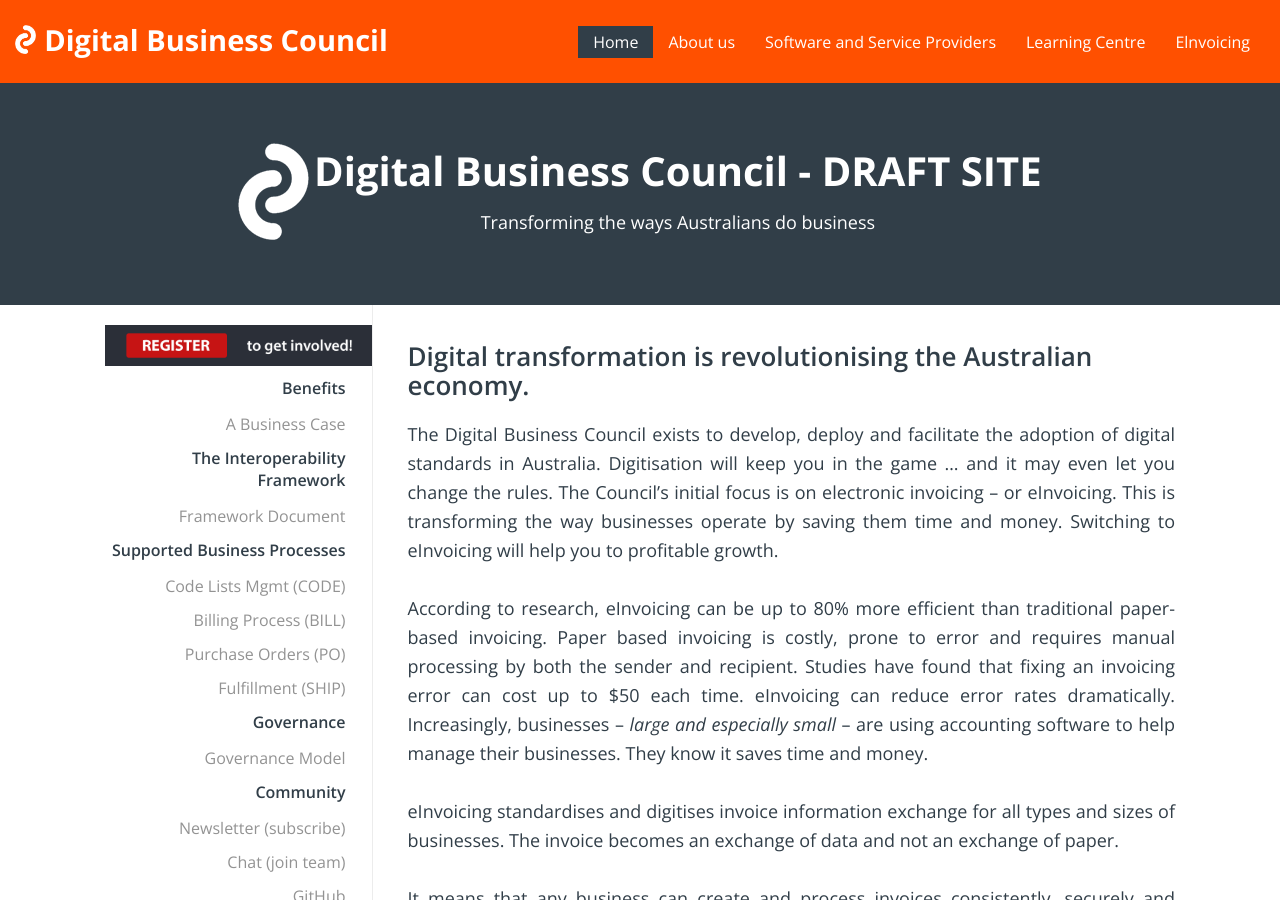
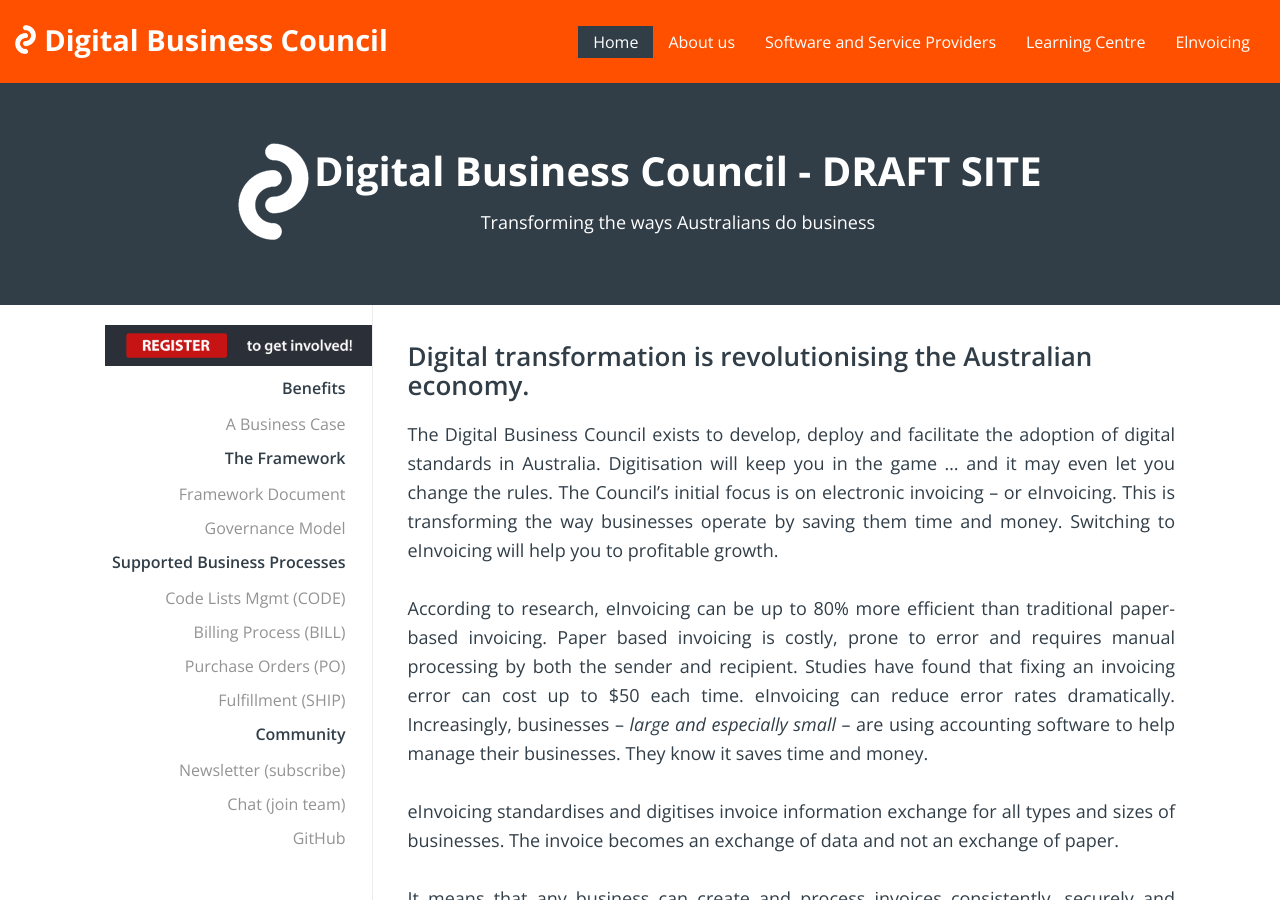
Before and after one commit to Digital-Business-Council/Digital-Business-Council.github.io, a Jekyll site: the page built from index.md, in a window 1280 px wide and 900 px high. Built offline with Jekyll 4.4.1, drawn with Linux system fonts in a browser that asks for light colours.

Commit message:
Update sidebar-menu.html

```diff
--- a/_includes/sidebar-menu.html
+++ b/_includes/sidebar-menu.html
@@ -3,15 +3,14 @@
     {% assign current = page.url | downcase | split: '/' %}
     <li class="menu-title">Benefits</li>
     <li><a {% if current[1] == 'business-case' %}class="active"{% endif %} href="/business-case/">A Business Case</a></li>
-    <li class="menu-title">The Interoperability Framework</li>
+    <li class="menu-title">The Framework</li>
     <li><a {% if current[1] == 'interoperability-framework' %}class="active"{% endif %} href="/interoperability-framework/">Framework Document</a></li>
+    <li><a {% if current[1] == 'governance-model' %}class="active"{% endif %} href="/governance-model/">Governance Model</a></li>
     <li class="menu-title">Supported Business Processes</li>
     <li><a {% if current[1] == 'code-lists' %}class="active"{% endif %} href="/code-lists/">Code Lists Mgmt (CODE)</a></li>
     <li><a {% if current[1] == 'billing-semantics' %}class="active"{% endif %} href="/billing-semantics/">Billing Process (BILL)</a></li>
     <li><a {% if current[1] == 'purchase-order-semantics' %}class="active"{% endif %} href="/purchase-order-semantics/">Purchase Orders (PO)</a></li>
     <li><a {% if current[1] == 'fulfillment-semantics' %}class="active"{% endif %} href="/fulfillment-semantics/">Fulfillment (SHIP)</a></li>
-    <li class="menu-title">Governance</li>
-    <li><a {% if current[1] == 'governance-model' %}class="active"{% endif %} href="/governance-model/">Governance Model</a></li>
     <li class="menu-title">Community</li>
     <li><a href="http://eepurl.com/ctZ6hf" target="_blank">Newsletter (subscribe)</a></li>
     <li><a href="http://chat.ausdigital.org" target="_blank">Chat (join team)</a></li>
```
